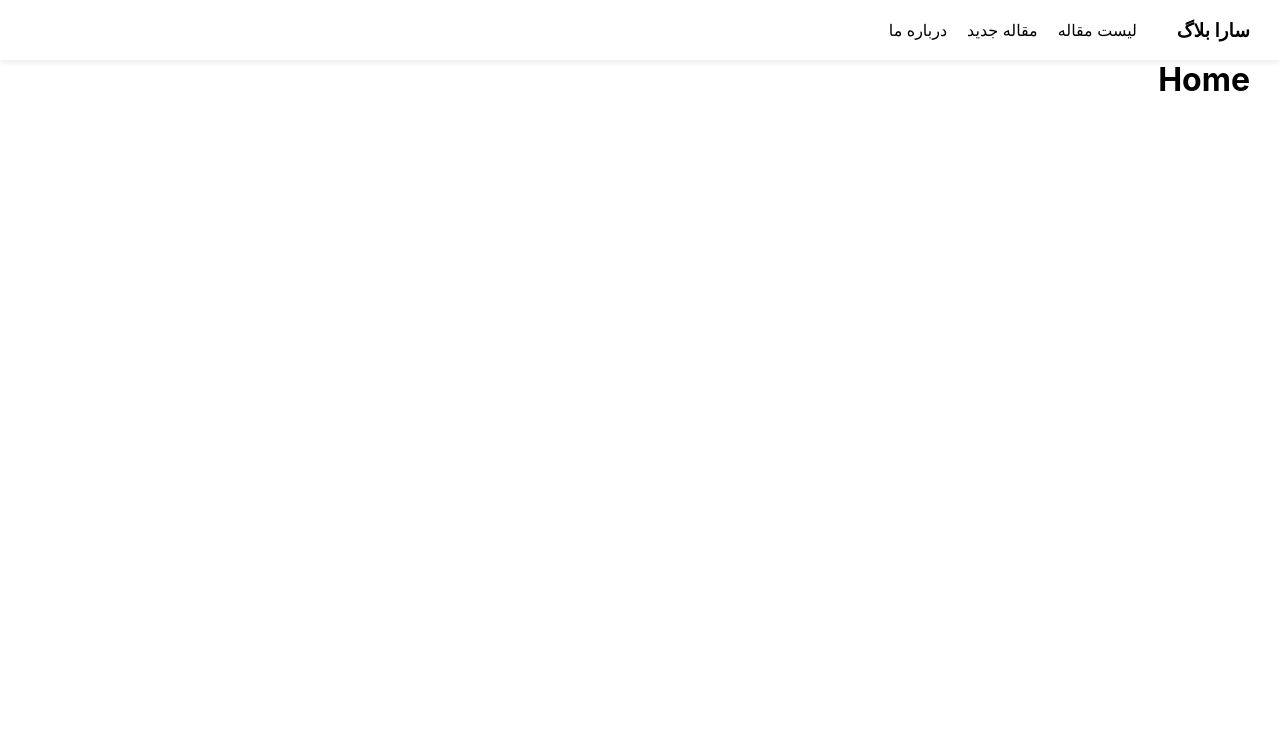
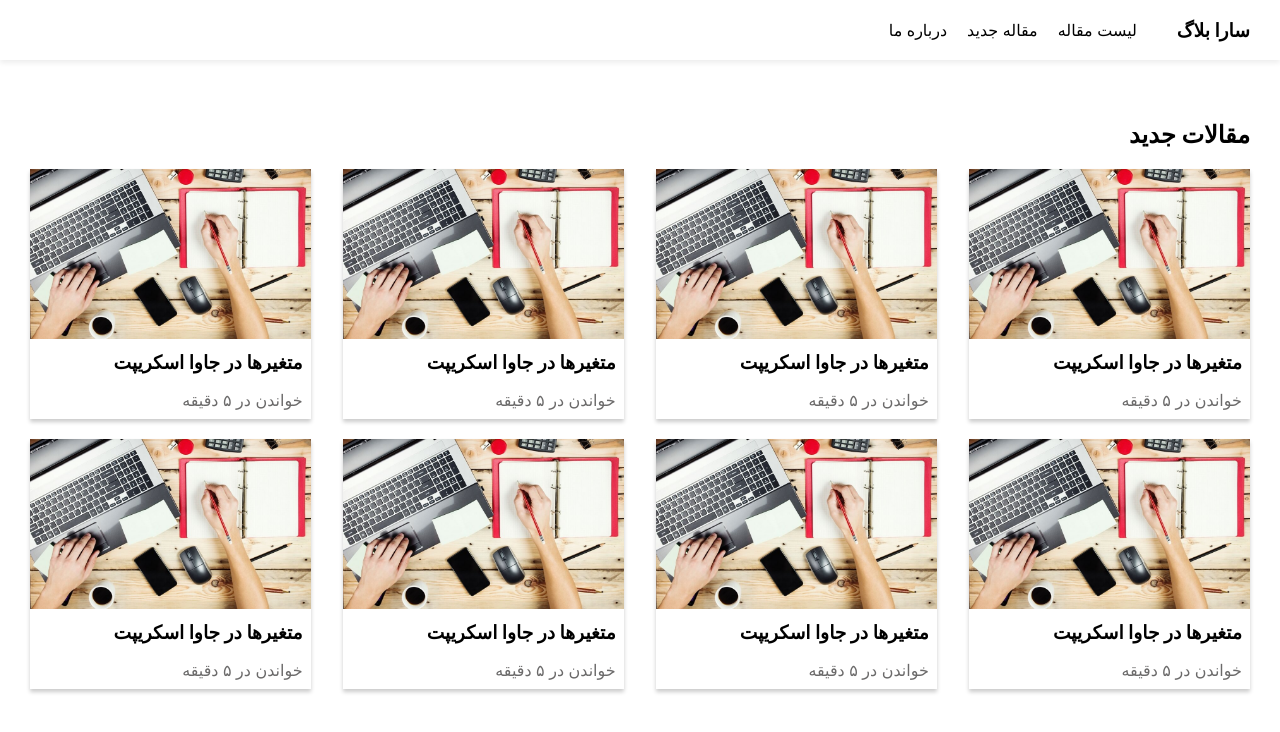
Before and after one commit to saetgit/react-app, a React (Create React App) app in the folder sara-app/: page / in a window 1280 px wide. Shown: the top 732 px of the page. Built offline with nearby package versions, Linux system fonts and the light colour scheme.

Commit message:
create json-server

```diff
--- /dev/null
+++ b/sara-app/src/components/article/Article.jsx
@@ -0,0 +1,12 @@
+import styled from "./article.module.css";
+import article from "./../../assets/images/article.jpg";
+function Article() {
+  return (
+    <div className={styled.articlWrapper}>
+      <img src={article} />
+      <h3>متغیرها در جاوا اسکریپت</h3>
+      <p>خواندن در ۵ دقیقه</p>
+    </div>
+  );
+}
+export default Article;
--- /dev/null
+++ b/sara-app/src/components/article/article.module.css
@@ -0,0 +1,19 @@
+.articlWrapper{
+    width: 23%;
+    height: 250px;
+    box-shadow: 0px 3px 4px #ccc;
+    margin-bottom: 20px;
+}
+
+.articlWrapper img{
+    width: 100%;
+}
+.articlWrapper h3{
+    text-align: right;
+    padding: 8px;
+}
+.articlWrapper p{
+    text-align: right;
+    padding: 8px;
+    color: #6b6a6a;
+}
--- a/sara-app/src/pages/home/Home.jsx
+++ b/sara-app/src/pages/home/Home.jsx
@@ -1,11 +1,22 @@
+import Article from "../../components/article/Article";
 import Navbar from "../../components/navbar/Navbar";
-
+import styled from "./home.module.css";
 function Home() {
   return (
-    <div>
+    <div className={styled.homeWrapper}>
       <Navbar title="سارا بلاگ" />
       <div className="container">
-        <h1 style={{ textAlign: "right" }}>Home</h1>
+        <h2> مقالات جدید</h2>
+        <div className={styled.articles}>
+          <Article />
+          <Article />
+          <Article />
+          <Article />
+          <Article />
+          <Article />
+          <Article />
+          <Article />
+        </div>
       </div>
     </div>
   );
--- /dev/null
+++ b/sara-app/src/pages/home/home.module.css
@@ -0,0 +1,16 @@
+.homeWrapper{
+
+}
+
+.homeWrapper h2{
+    text-align: right;
+    font-size: 20;
+    margin-top: 60px;
+    margin-bottom: 20px;
+}
+
+.articles{
+    display: flex;
+    justify-content: space-between;
+    flex-wrap: wrap;
+}
```
Also changed, not shown: sara-app/data/db.json (added, +19 -0 lines), sara-app/src/assets/images/article.jpg (added).
